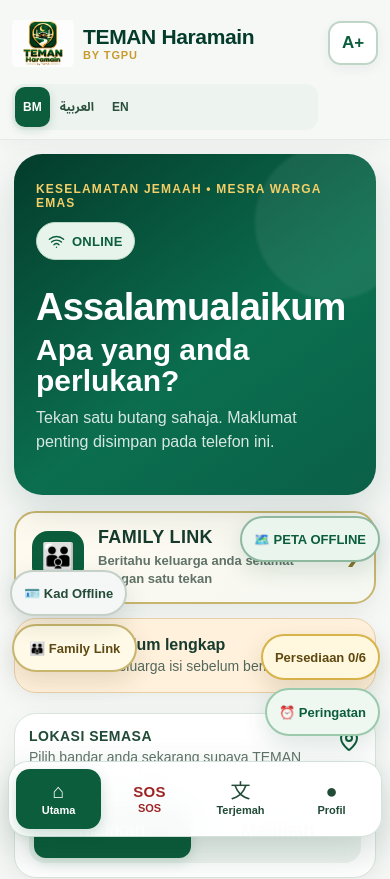
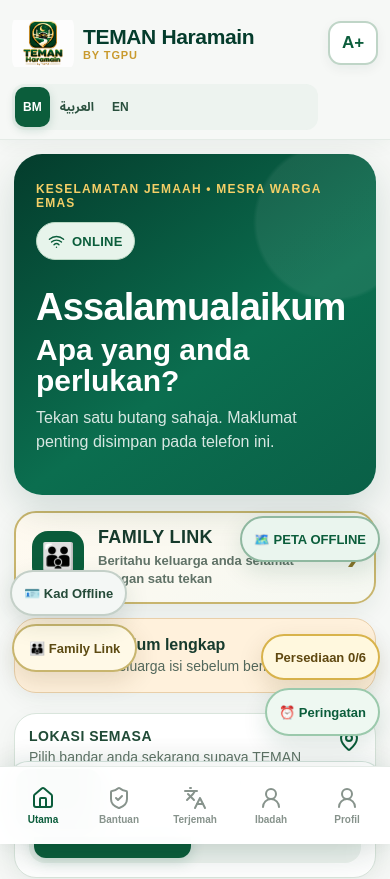
Before and after one commit to MamduhSaffin/TEMAN-Haramain-by-TGPU, a React (Vite) app: page / in a window 390 px wide. Shown: the top 879 px of the page. Built offline with nearby package versions, Linux system fonts and the light colour scheme.

Commit message:
Add unified TEMAN mobile bottom navigation

```diff
--- a/src/App.tsx
+++ b/src/App.tsx
@@ -19,6 +19,7 @@ import {
   Volume2,
   Wifi,
   WifiOff,
+  Home,
 } from 'lucide-react';
 
 type Locale = 'ms' | 'ar' | 'en';
@@ -375,6 +376,14 @@ export default function App() {
 
   const back = <button type="button" className="back" onClick={() => setPage('home')}><ArrowLeft size={22} /> {t.back}</button>;
 
+  const bottomNav = <nav className="teman-bottom-nav" aria-label="TEMAN navigation">
+    <button type="button" className={page === 'home' ? 'active' : ''} onClick={() => setPage('home')}><Home/><span>{locale === 'ar' ? 'الرئيسية' : locale === 'en' ? 'Home' : 'Utama'}</span></button>
+    <button type="button" className={page === 'emergency' ? 'active' : ''} onClick={() => setPage('emergency')}><ShieldCheck/><span>{locale === 'ar' ? 'مساعدة' : locale === 'en' ? 'Help' : 'Bantuan'}</span></button>
+    <button type="button" className={page === 'translate' ? 'active' : ''} onClick={() => setPage('translate')}><Languages/><span>{locale === 'ar' ? 'ترجمة' : locale === 'en' ? 'Translate' : 'Terjemah'}</span></button>
+    <button type="button" className={page === 'ibadah' ? 'active' : ''} onClick={() => setPage('ibadah')}><UserRound/><span>{locale === 'ar' ? 'عبادة' : 'Ibadah'}</span></button>
+    <button type="button" className={page === 'setup' ? 'active' : ''} onClick={() => { setDraft(profile); setPage('setup'); }}><UserRound/><span>{locale === 'ar' ? 'الملف' : locale === 'en' ? 'Profile' : 'Profil'}</span></button>
+  </nav>;
+
   return <div className="shell" dir={rtl ? 'rtl' : 'ltr'}>
     <header className="topbar">
       <div className="brand"><div className="mark" aria-hidden="true">T</div><div><strong>TEMAN Haramain</strong><span>by TGPU</span></div></div>
@@ -468,5 +477,6 @@ export default function App() {
         <div className="currencyResult" aria-live="polite"><span>{t.resultLabel}</span><strong>{currencyResult === null ? '—' : currencyResult.toLocaleString(locale === 'ar' ? 'ar-SA' : locale === 'ms' ? 'ms-MY' : 'en-US', { maximumFractionDigits: 2 })}</strong><b>{currencyDirection === 'sar-myr' ? 'MYR' : 'SAR'}</b></div>
       </section>
     </main>}
+    {bottomNav}
   </div>;
 }
```
